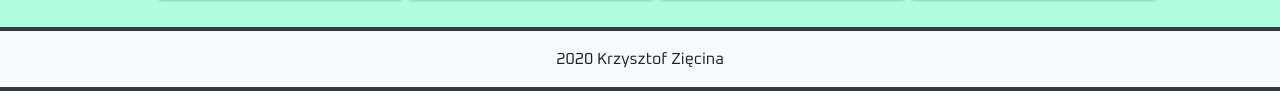
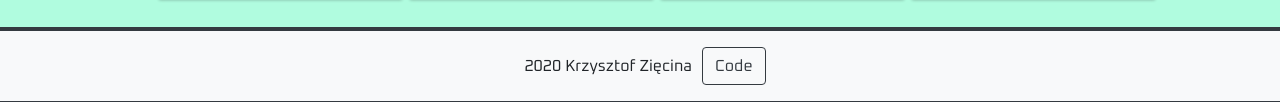
Before and after one commit to KrissDrawing/Portfolio, a website built with webpack: page src/index.html in a window 1280 px wide. Shown: the part 2711-2813 px from the top of the page. Built offline with nearby package versions, Linux system fonts and the light colour scheme.

Commit message:
fixed url's, added Portfolio path, cleaned code

```diff
--- a/src/index.html
+++ b/src/index.html
@@ -133,7 +133,7 @@
             <h3>CrossyRoad clone</h3>
             <h4>Clone of popular mobile game. Made with three.js library. High score handled by firestore and cloud functions </h3>
             <a class="btn btn-outline-info" target="_blank" rel="noopener noreferrer" href="https://crossyroadwannabe.web.app/">View Demo</a>
-            <a class="btn btn-outline-dark" target="_blank" rel="noopener noreferrer" href="https://krissdrawing.github.io/golden-rule/#/">Code</a>
+            <a class="btn btn-outline-dark" target="_blank" rel="noopener noreferrer" href="https://github.com/KrissDrawing/CrossyRoadWannabe">Code</a>
             </div>
           <div class="project__image">
             <img src='img/Crossy.PNG' alt="5 min screen" />
@@ -219,7 +219,8 @@
     <footer class="footer" id="contact">
       <div class="bg-dark py-1">
       <div class="footer-copyright text-center py-3 bg-light">
-        2020 Krzysztof Zięcina
+        <p>2020 Krzysztof Zięcina</p>
+        <a class="btn btn-outline-dark" href="https://github.com/KrissDrawing/Portfolio">Code</a>
       </div>
     </div>
     </footer>
--- a/src/js/burgerMenu.js
+++ b/src/js/burgerMenu.js
@@ -10,9 +10,7 @@ export const navSlide = () => {
       if (link.style.animation) {
         link.style.animation = "";
       } else {
-        link.style.animation = `navLinkFade 0.5s ease forwards ${
-          index / 7 + 0.5
-        }s`;
+        link.style.animation = `navLinkFade 0.5s ease forwards ${index / 7 + 0.5}s`;
       }
     });
 
@@ -21,10 +19,8 @@ export const navSlide = () => {
 };
 
 export const navScroll = () => {
-  // const nav = document.querySelector('.nav-links');
   const nav = document.querySelector(".nav-bg");
 
-  console.log(window.scrollY);
   window.addEventListener("scroll", () => {
     if (window.scrollY > 50) {
       nav.classList.add("shrink");
--- a/src/js/collapseProfile.js
+++ b/src/js/collapseProfile.js
@@ -1,9 +1,5 @@
 export const collapseProfile = () => {
-  // const nav = document.querySelector('.nav-links');
   const nav = document.querySelector(".profile");
-
-  console.log(window);
-  console.log(window.scrollY);
   window.addEventListener("scroll", () => {
     if (window.scrollY > window.screen.height * 0.3) {
       nav.classList.add("coll");
--- a/src/styles/footer.scss
+++ b/src/styles/footer.scss
@@ -1,3 +1,13 @@
 .footer {
   scroll-snap-align: end;
 }
+
+.footer-copyright {
+  display: flex;
+  justify-content: center;
+  align-items: center;
+
+  & > p {
+    margin: 0 10px;
+  }
+}
--- a/src/styles/navbar.scss
+++ b/src/styles/navbar.scss
@@ -61,7 +61,6 @@ nav {
   display: flex;
   justify-content: space-around;
   width: 50%;
-  // height: 100%;
 
   li {
     list-style: none;
```
